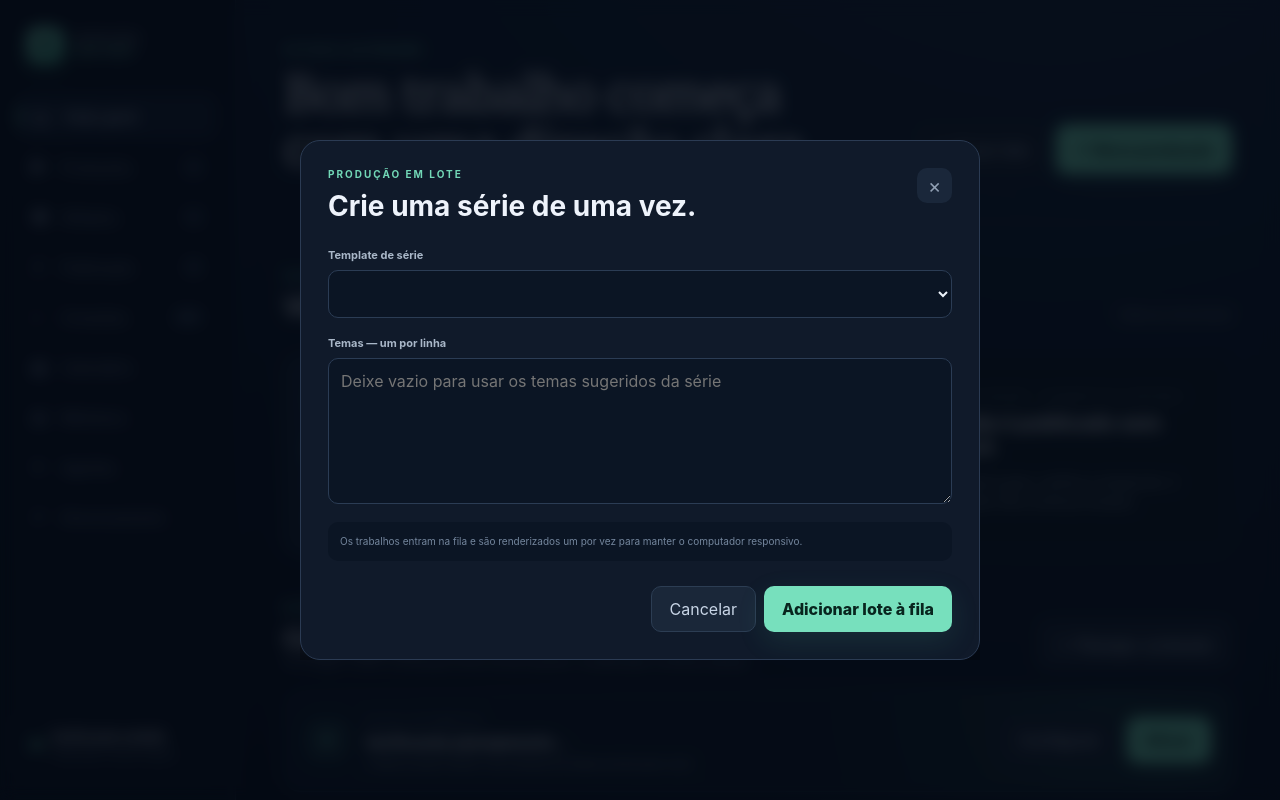
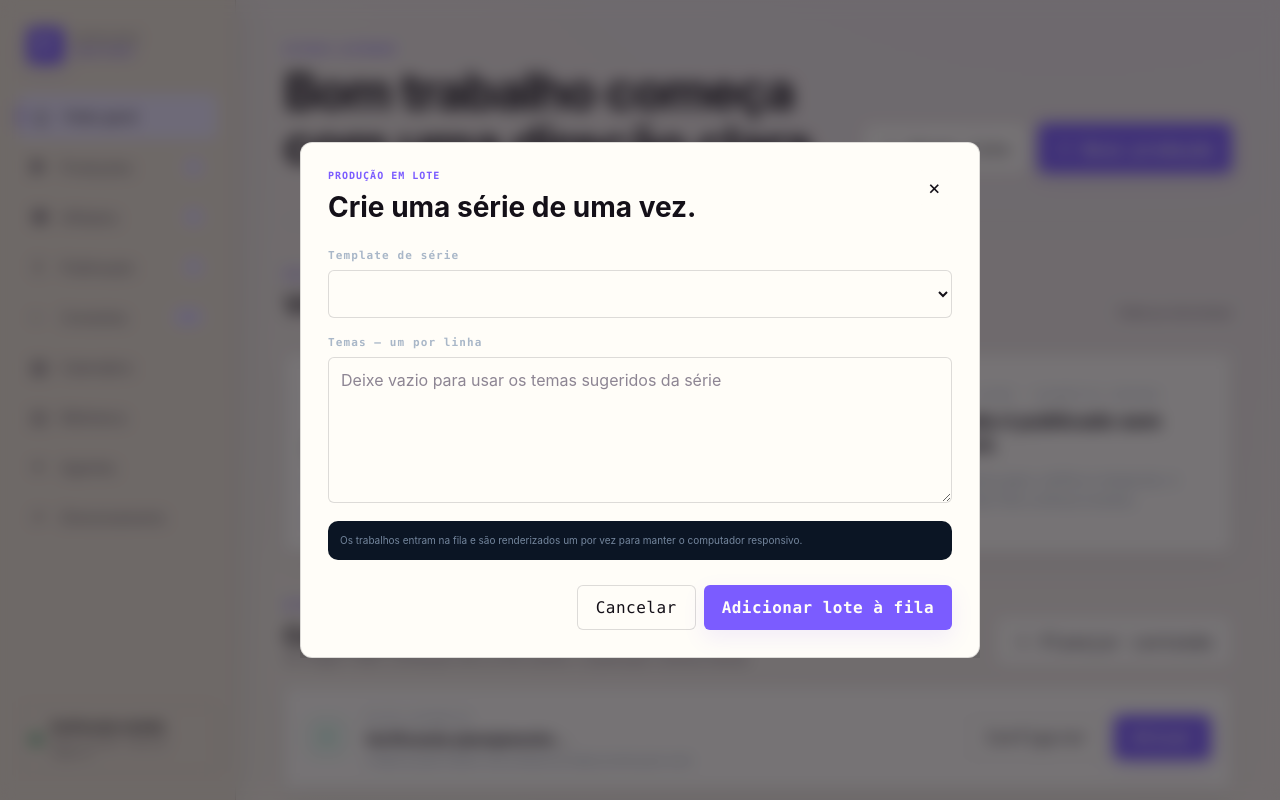
Before and after one commit to yanstutz33/faceless-content-factory, a website: page web/index.html in a window 1280 px wide. Both pictures are taken after a click on the button "＋ Gerar lote". Shown: the top 800 px of the page. Drawn offline with Linux system fonts and the light colour scheme; no server answers.

Commit message:
feat: apply editorial cream and violet studio theme

```diff
--- a/web/index.html
+++ b/web/index.html
@@ -2,8 +2,8 @@
 <html lang="pt-BR">
 <head>
   <meta charset="utf-8"><meta name="viewport" content="width=device-width,initial-scale=1">
-  <meta name="theme-color" content="#09111f"><title>Faceless Factory</title>
-  <link rel="stylesheet" href="/style.css"><link rel="stylesheet" href="/responsive.css"><link rel="stylesheet" href="/idea.css"><link rel="stylesheet" href="/phase2.css"><link rel="stylesheet" href="/phase3.css"><link rel="stylesheet" href="/phase4.css"><link rel="stylesheet" href="/phase5.css"><link rel="stylesheet" href="/phase6.css"><link rel="stylesheet" href="/phase7.css"><link rel="stylesheet" href="/phase9.css"><link rel="stylesheet" href="/phase11.css"><link rel="stylesheet" href="/phase12.css"><link rel="stylesheet" href="/phase14.css"><link rel="stylesheet" href="/phase15.css"><link rel="stylesheet" href="/phase16.css"><link rel="stylesheet" href="/phase17.css"><link rel="stylesheet" href="/hardening.css">
+  <meta name="theme-color" content="#f4efe4"><title>Faceless Factory</title>
+  <link rel="stylesheet" href="/style.css"><link rel="stylesheet" href="/responsive.css"><link rel="stylesheet" href="/idea.css"><link rel="stylesheet" href="/phase2.css"><link rel="stylesheet" href="/phase3.css"><link rel="stylesheet" href="/phase4.css"><link rel="stylesheet" href="/phase5.css"><link rel="stylesheet" href="/phase6.css"><link rel="stylesheet" href="/phase7.css"><link rel="stylesheet" href="/phase9.css"><link rel="stylesheet" href="/phase11.css"><link rel="stylesheet" href="/phase12.css"><link rel="stylesheet" href="/phase14.css"><link rel="stylesheet" href="/phase15.css"><link rel="stylesheet" href="/phase16.css"><link rel="stylesheet" href="/phase17.css"><link rel="stylesheet" href="/hardening.css"><link rel="stylesheet" href="/theme.css">
 </head>
 <body>
   <aside class="sidebar">
--- a/web/phase13.js
+++ b/web/phase13.js
@@ -40,7 +40,11 @@ function syncConnectionState(){
 }
 
 window.addEventListener('hashchange',()=>syncNavigation(true));
-window.addEventListener('load',()=>setTimeout(()=>syncNavigation(true),500));
+window.addEventListener('load',()=>{
+  // The sections above the target grow while their API data arrives. Re-anchor
+  // direct links after those layout shifts so #library really opens Library.
+  [150,800,1800].forEach(delay=>setTimeout(()=>syncNavigation(true),delay));
+});
 window.addEventListener('online',syncConnectionState);
 window.addEventListener('offline',syncConnectionState);
 syncNavigation();
--- /dev/null
+++ b/web/theme.css
@@ -0,0 +1,237 @@
+:root {
+  color-scheme: light dark;
+  --papel: #f4efe4;
+  --sup: #fffdf8;
+  --lateral: #ebe4d5;
+  --tinta: #141018;
+  --suave: #5c5563;
+  --tenue: #8d8593;
+  --marca: #7b5cff;
+  --alerta: #e5364b;
+  --ok: #1f9254;
+  --atencao: #b8860b;
+  --borda: rgba(20, 16, 24, .14);
+  --realce: rgba(123, 92, 255, .10);
+  --marca-suave: #ece7ff;
+  --raio: 6px;
+  --mono: "JetBrains Mono", ui-monospace, Consolas, monospace;
+  --bg: var(--papel);
+  --panel: var(--sup);
+  --panel2: var(--lateral);
+  --line: var(--borda);
+  --muted: var(--suave);
+  --text: var(--tinta);
+  --accent: var(--marca);
+  --accent-dark: var(--marca-suave);
+  --orange: var(--atencao);
+  --danger: var(--alerta);
+}
+
+@media (prefers-color-scheme: dark) {
+  :root {
+    --papel: #141018;
+    --sup: #1e1828;
+    --lateral: #191320;
+    --tinta: #f4efe4;
+    --suave: #a79fb2;
+    --tenue: #726a80;
+    --marca: #9c85ff;
+    --alerta: #ff6b7d;
+    --ok: #3ecf7f;
+    --atencao: #e0a03c;
+    --borda: rgba(244, 239, 228, .16);
+    --realce: rgba(156, 133, 255, .14);
+    --marca-suave: #251c3d;
+  }
+}
+
+html { background: var(--papel); }
+
+body {
+  color: var(--tinta);
+  background:
+    radial-gradient(circle at 84% -12%, var(--realce), transparent 34%),
+    var(--papel);
+  font-family: Inter, "Segoe UI", sans-serif;
+}
+
+h1, h2, h3, h4, strong, b { color: var(--tinta); }
+
+button,
+.tag,
+.kicker,
+.status,
+.field > span,
+fieldset legend,
+.asset-license,
+.connection-state,
+.package-pill,
+.skill-chip,
+.stat-top,
+.production .meta,
+.metric-form label,
+.side-foot small {
+  font-family: var(--mono);
+  letter-spacing: .1em;
+}
+
+.sidebar {
+  background: color-mix(in srgb, var(--lateral) 94%, transparent);
+  border-color: var(--borda);
+  box-shadow: 10px 0 36px rgba(20, 16, 24, .05);
+}
+
+.brand,
+.nav-item,
+.side-foot { color: var(--suave); }
+.brand b, .kicker, .text-button { color: var(--marca); }
+.brand-mark {
+  color: #fffdf8;
+  background: var(--marca);
+  border-radius: var(--raio);
+  box-shadow: 0 8px 22px var(--realce);
+}
+.nav-item { border-radius: var(--raio); }
+.nav-item:hover,
+.nav-item.active { color: var(--tinta); background: var(--marca-suave); }
+.nav-item.active::before { background: var(--marca); }
+.nav-item i { color: var(--marca); background: var(--marca-suave); }
+.side-foot { border-color: var(--borda); border-radius: var(--raio); }
+.pulse { background: var(--ok); box-shadow: 0 0 0 5px color-mix(in srgb, var(--ok) 14%, transparent); }
+
+.topbar { border-color: var(--borda); }
+.topbar h1 { font-family: Inter, "Segoe UI", sans-serif; font-weight: 720; }
+.section-heading > span,
+.section-copy,
+.field small,
+.form-hint,
+.production .meta,
+.stage,
+.asset-card p,
+.asset-card small { color: var(--suave); }
+
+:is(
+  .stat, .focus-card, .safety-card, .production, .agent, .insight,
+  .series-card, .calendar-item, .autopilot-card, .night-card,
+  .asset-card, .library-intro, .team-card, .skill-library,
+  .connection-card, .connection-safety, .integration-row,
+  .publish-item, .publish-safety, .commerce-product, .commerce-campaign,
+  .commerce-safety, .commerce-roadmap, .creative-lab, .creative-lab-main,
+  .creative-kpis article, .learning-strip, .thumbnail-test, .agent-output,
+  .verification, .artifact-summary article
+) {
+  color: var(--tinta);
+  background: var(--sup);
+  border-color: var(--borda);
+  border-radius: var(--raio);
+  box-shadow: 0 8px 26px rgba(20, 16, 24, .045);
+}
+
+.focus-card {
+  background:
+    linear-gradient(135deg, var(--marca-suave), var(--sup) 72%);
+}
+.safety-card,
+.library-intro,
+.connection-safety,
+.publish-safety,
+.commerce-safety { background: color-mix(in srgb, var(--ok) 7%, var(--sup)); }
+.music-card { background: color-mix(in srgb, var(--marca) 7%, var(--sup)); border-color: var(--borda); }
+.asset-body,
+.team-execution,
+.preflight-result,
+.publish-checks,
+.quality-checks { color: var(--tinta); background: var(--papel); border-color: var(--borda); }
+.production:hover { background: var(--marca-suave); border-color: color-mix(in srgb, var(--marca) 45%, var(--borda)); }
+.production .progress { background: var(--lateral); }
+.production .progress span { background: var(--marca); }
+
+.primary,
+.secondary,
+.idea-button,
+.icon-button,
+.chip {
+  border-radius: var(--raio);
+  font-family: var(--mono);
+  letter-spacing: .03em;
+}
+.primary { color: #fffdf8; background: var(--marca); box-shadow: 0 8px 22px var(--realce); }
+.primary:hover { color: #fffdf8; background: color-mix(in srgb, var(--marca) 86%, #000); }
+.secondary,
+.icon-button,
+.chip { color: var(--tinta); background: var(--sup); border-color: var(--borda); }
+.secondary:hover,
+.icon-button:hover,
+.chip:hover,
+.chip.active { color: var(--marca); background: var(--marca-suave); border-color: var(--marca); }
+.idea-button { color: var(--marca); background: var(--marca-suave); border-color: color-mix(in srgb, var(--marca) 35%, transparent); }
+.danger { color: var(--alerta); background: color-mix(in srgb, var(--alerta) 9%, var(--sup)); border-color: var(--alerta); }
+
+input,
+select,
+textarea {
+  color: var(--tinta);
+  background: var(--sup);
+  border-color: var(--borda);
+  border-radius: var(--raio);
+}
+input::placeholder,
+textarea::placeholder { color: var(--tenue); }
+input:focus,
+select:focus,
+textarea:focus {
+  border-color: var(--marca);
+  box-shadow: 0 0 0 3px var(--realce);
+}
+
+.dialog-shell {
+  color: var(--tinta);
+  background: var(--sup);
+  border-color: var(--borda);
+  border-radius: calc(var(--raio) * 2);
+  box-shadow: 0 30px 100px rgba(20, 16, 24, .22);
+}
+.modal::backdrop { background: rgba(20, 16, 24, .58); }
+details { border-color: var(--borda); }
+summary { color: var(--suave); }
+.profile-card { color: var(--tinta); background: var(--papel); border-color: var(--borda); border-radius: var(--raio); }
+.profile-option input:checked + .profile-card { background: var(--marca-suave); border-color: var(--marca); box-shadow: inset 0 0 0 1px var(--marca); }
+
+.status.awaiting_approval { color: var(--atencao); background: color-mix(in srgb, var(--atencao) 12%, var(--sup)); }
+.status.approved,
+.pass,
+.ready,
+.connected,
+.validated { color: var(--ok); background: color-mix(in srgb, var(--ok) 11%, var(--sup)); }
+.status.failed,
+.status.rejected,
+.blocked,
+.failed { color: var(--alerta); background: color-mix(in srgb, var(--alerta) 10%, var(--sup)); }
+.warning,
+.planned,
+.paused { color: var(--atencao); }
+
+.artifact-summary small,
+.metric-form h4,
+.agent-output h4 { color: var(--marca); }
+.artifact-summary b { color: var(--tinta); }
+.error-summary { background: color-mix(in srgb, var(--alerta) 8%, var(--sup)); border-color: var(--alerta); }
+.error-summary h4,
+.form-error,
+.calendar-error { color: var(--alerta); }
+.error-summary pre { color: var(--suave); background: var(--papel); }
+.toast { color: #fffdf8; background: var(--tinta); border-radius: var(--raio); }
+.skeleton { background: linear-gradient(90deg, var(--lateral), var(--marca-suave), var(--lateral)); background-size: 200% 100%; }
+.thumb-placeholder,
+.preview-placeholder { background: linear-gradient(145deg, var(--marca-suave), var(--lateral)); border-color: var(--borda); color: var(--suave); }
+
+button:focus-visible,
+a:focus-visible,
+input:focus-visible,
+select:focus-visible,
+textarea:focus-visible,
+[tabindex]:focus-visible { outline-color: var(--marca); }
+
+@media (max-width: 760px) {
+  .sidebar { box-shadow: 0 8px 28px rgba(20, 16, 24, .08); }
+}
```
Also changed, not shown: tests/e2e/studio.spec.js (+24 -0 lines).
